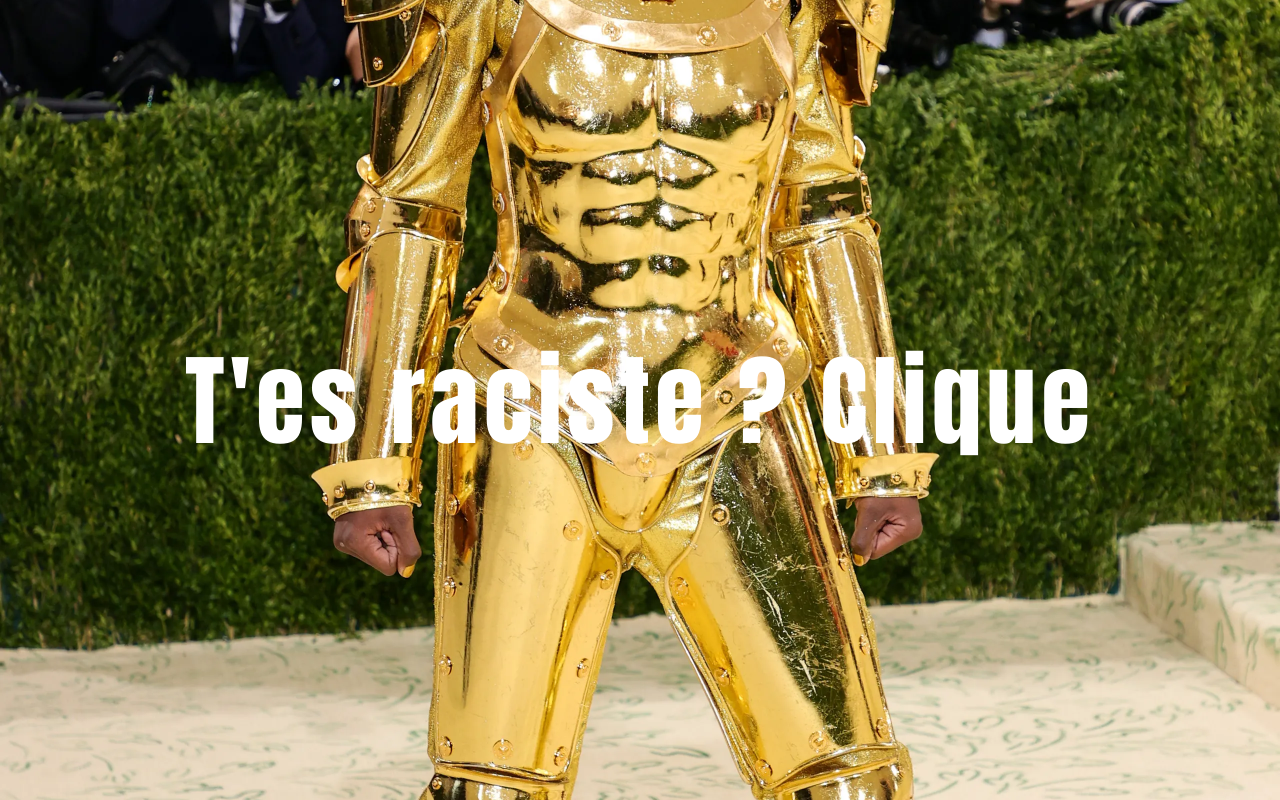
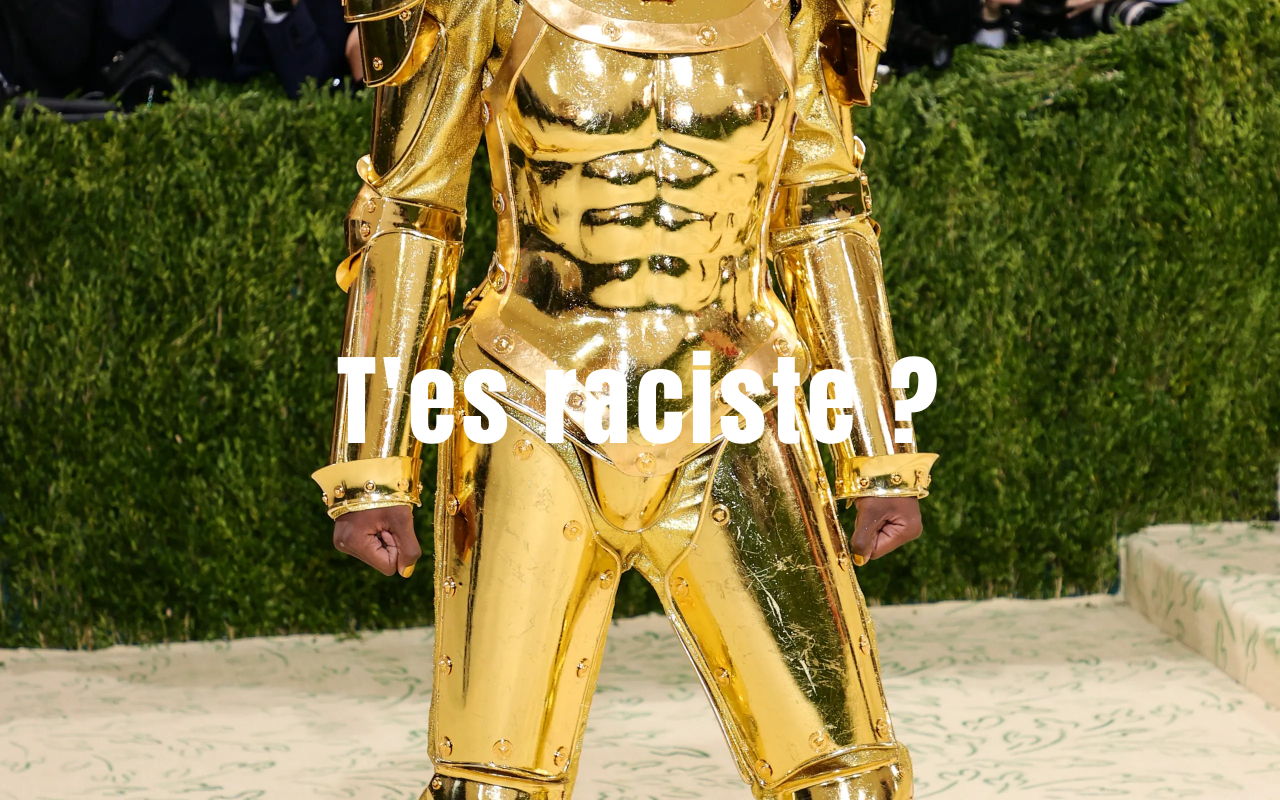
Before and after one commit to Adoums/adoums.com, a plain HTML site: page index.html in a window 1280 px wide. Drawn offline with Linux system fonts and the light colour scheme.

Commit message:
Update index.html

```diff
--- a/index.html
+++ b/index.html
@@ -26,7 +26,7 @@
     </style>
 </head>
 <body>
-    <span id="banane">T'es raciste ? Clique</span>
+    <span id="banane">T'es raciste ?</span>
     <script>
         let x = 0
         const audio = new Audio("/banane.mp3")
```
